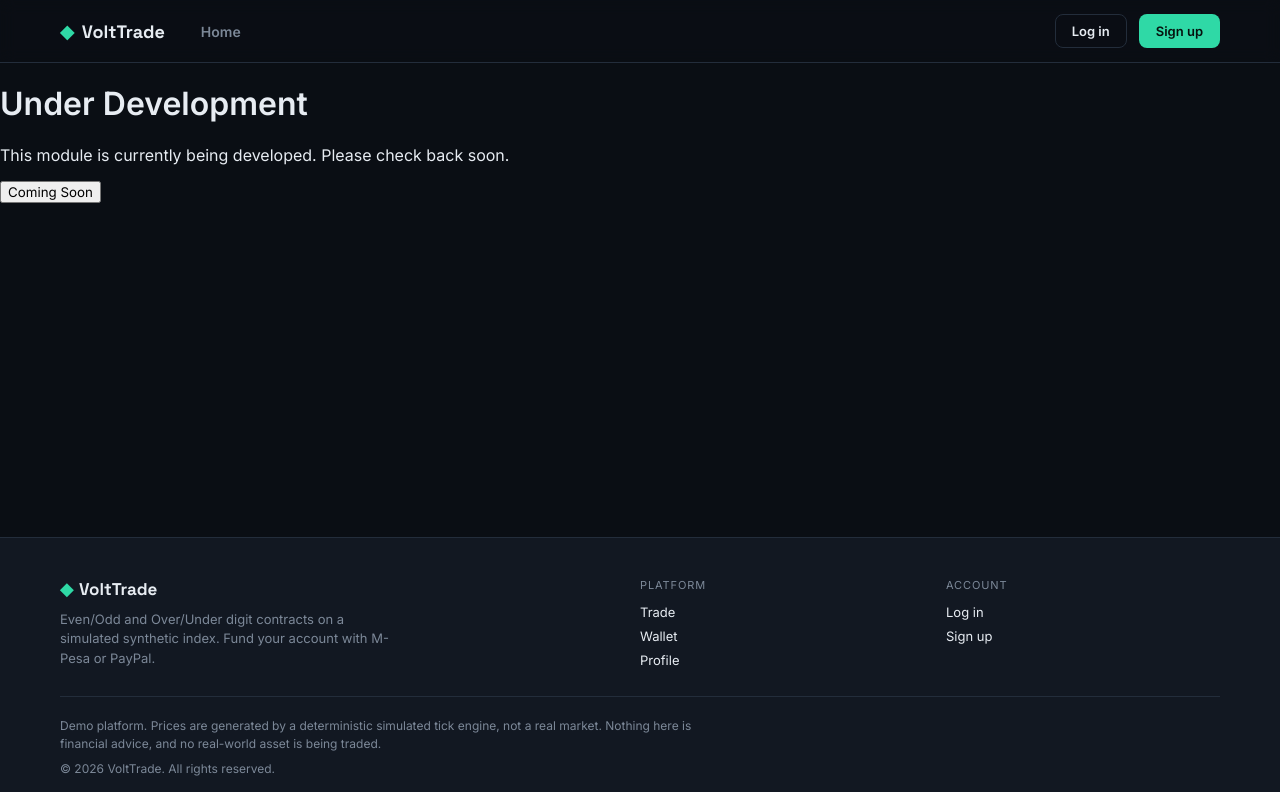
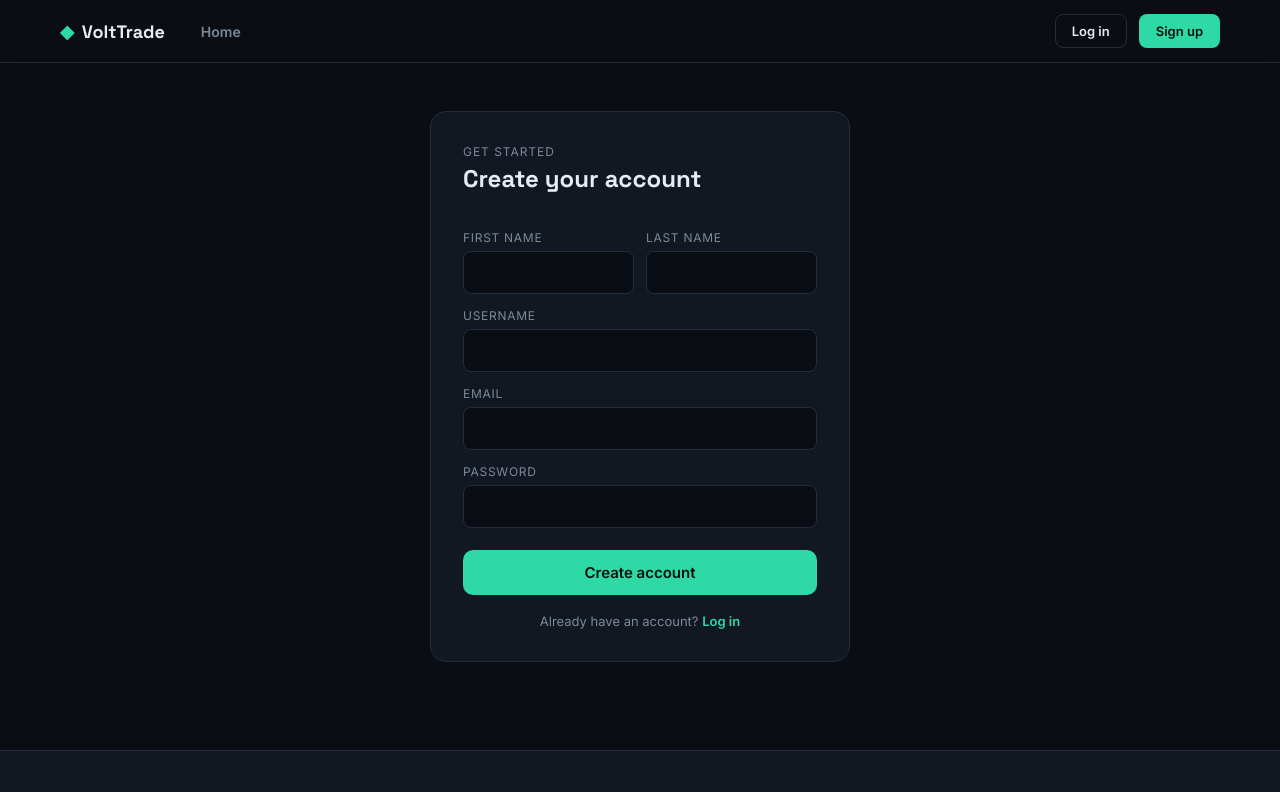
Before and after one commit to steve-ongera/deriv, a React app in the folder frontend/: page /register in a window 1280 px wide. Shown: the top 792 px of the page. Built offline with nearby package versions, Linux system fonts and the light colour scheme; no server answers; the HTML template or start-up script is replaced by a standard one.

Commit message:
under development

```diff
--- a/frontend/src/pages/RegisterPage.jsx
+++ b/frontend/src/pages/RegisterPage.jsx
@@ -1,27 +1,194 @@
-export default function Page() {
-    return (
-        <div className="container py-5">
-            <div className="text-center">
+import { useState } from "react";
+import { Link, useNavigate } from "react-router-dom";
+import { authAPI } from "../services/api.js";
 
-                <div className="display-1 text-warning mb-3">
-                    <i className="bi bi-tools"></i>
-                </div>
+export default function RegisterPage() {
+  const navigate = useNavigate();
+  const [form, setForm] = useState({
+    username: "",
+    email: "",
+    password: "",
+    first_name: "",
+    last_name: "",
+  });
+  const [error, setError] = useState("");
+  const [loading, setLoading] = useState(false);
 
-                <h1 className="fw-bold">
-                    Under Development
-                </h1>
+  function update(field, value) {
+    setForm((f) => ({ ...f, [field]: value }));
+  }
 
-                <p className="text-muted mt-3">
-                    This module is currently being developed.
-                    Please check back soon.
-                </p>
+  async function handleSubmit(e) {
+    e.preventDefault();
+    setError("");
+    setLoading(true);
+    try {
+      await authAPI.register(form);
+      await authAPI.login({ username: form.username, password: form.password });
+      navigate("/trade");
+    } catch (err) {
+      setError(err.message || "Couldn't create your account. Check your details and try again.");
+    } finally {
+      setLoading(false);
+    }
+  }
 
-                <button className="btn btn-primary mt-3">
-                    <i className="bi bi-arrow-clockwise me-2"></i>
-                    Coming Soon
-                </button>
+  return (
+    <div className="auth-page">
+      <style>{styles}</style>
+      <form className="auth-card" onSubmit={handleSubmit}>
+        <span className="auth-eyebrow">Get started</span>
+        <h1 className="auth-title">Create your account</h1>
 
-            </div>
+        <div className="auth-row">
+          <div>
+            <label className="auth-label" htmlFor="first_name">First name</label>
+            <input
+              id="first_name"
+              className="auth-input"
+              value={form.first_name}
+              onChange={(e) => update("first_name", e.target.value)}
+              autoComplete="given-name"
+            />
+          </div>
+          <div>
+            <label className="auth-label" htmlFor="last_name">Last name</label>
+            <input
+              id="last_name"
+              className="auth-input"
+              value={form.last_name}
+              onChange={(e) => update("last_name", e.target.value)}
+              autoComplete="family-name"
+            />
+          </div>
         </div>
-    );
+
+        <label className="auth-label" htmlFor="username">Username</label>
+        <input
+          id="username"
+          className="auth-input"
+          value={form.username}
+          onChange={(e) => update("username", e.target.value)}
+          autoComplete="username"
+          required
+        />
+
+        <label className="auth-label" htmlFor="email">Email</label>
+        <input
+          id="email"
+          type="email"
+          className="auth-input"
+          value={form.email}
+          onChange={(e) => update("email", e.target.value)}
+          autoComplete="email"
+          required
+        />
+
+        <label className="auth-label" htmlFor="password">Password</label>
+        <input
+          id="password"
+          type="password"
+          className="auth-input"
+          value={form.password}
+          onChange={(e) => update("password", e.target.value)}
+          autoComplete="new-password"
+          required
+        />
+
+        {error && <p className="auth-error">{error}</p>}
+
+        <button className="auth-submit" type="submit" disabled={loading}>
+          {loading ? "Creating account…" : "Create account"}
+        </button>
+
+        <p className="auth-switch">
+          Already have an account? <Link to="/login">Log in</Link>
+        </p>
+      </form>
+    </div>
+  );
 }
+
+const styles = `
+.auth-page {
+  min-height: 60vh;
+  display: flex;
+  align-items: center;
+  justify-content: center;
+  padding: 48px 20px;
+}
+.auth-card {
+  width: 100%;
+  max-width: 420px;
+  background: var(--surface);
+  border: 1px solid var(--border);
+  border-radius: 16px;
+  padding: 32px;
+}
+.auth-eyebrow {
+  display: block;
+  color: var(--muted);
+  font-size: 12px;
+  text-transform: uppercase;
+  letter-spacing: 0.08em;
+}
+.auth-title {
+  font-family: var(--font-display);
+  font-size: 24px;
+  margin: 4px 0 22px;
+}
+.auth-row {
+  display: grid;
+  grid-template-columns: 1fr 1fr;
+  gap: 12px;
+}
+.auth-label {
+  display: block;
+  font-size: 12px;
+  color: var(--muted);
+  text-transform: uppercase;
+  letter-spacing: 0.06em;
+  margin: 14px 0 6px;
+}
+.auth-input {
+  width: 100%;
+  background: var(--bg);
+  border: 1px solid var(--border);
+  border-radius: 8px;
+  color: var(--text);
+  font-size: 15px;
+  padding: 11px 12px;
+}
+.auth-error {
+  color: var(--odd);
+  font-size: 13px;
+  margin: 14px 0 0;
+}
+.auth-submit {
+  width: 100%;
+  margin-top: 22px;
+  padding: 13px;
+  border-radius: 10px;
+  border: none;
+  background: var(--even);
+  color: #06110d;
+  font-weight: 700;
+  font-size: 15px;
+  cursor: pointer;
+}
+.auth-submit:disabled {
+  opacity: 0.6;
+  cursor: not-allowed;
+}
+.auth-switch {
+  text-align: center;
+  color: var(--muted);
+  font-size: 13px;
+  margin: 18px 0 0;
+}
+.auth-switch a {
+  color: var(--even);
+  text-decoration: none;
+  font-weight: 600;
+}
+`;
```
